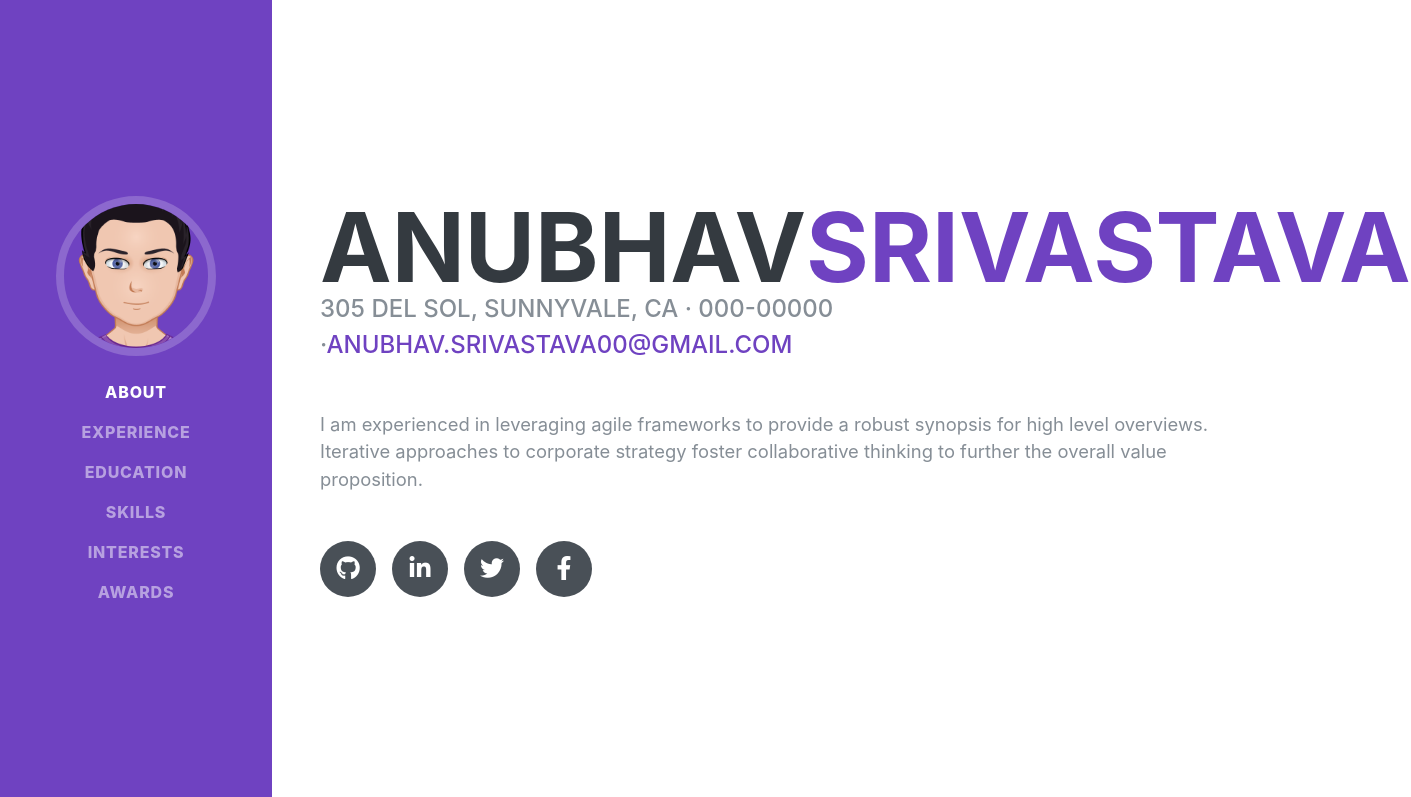
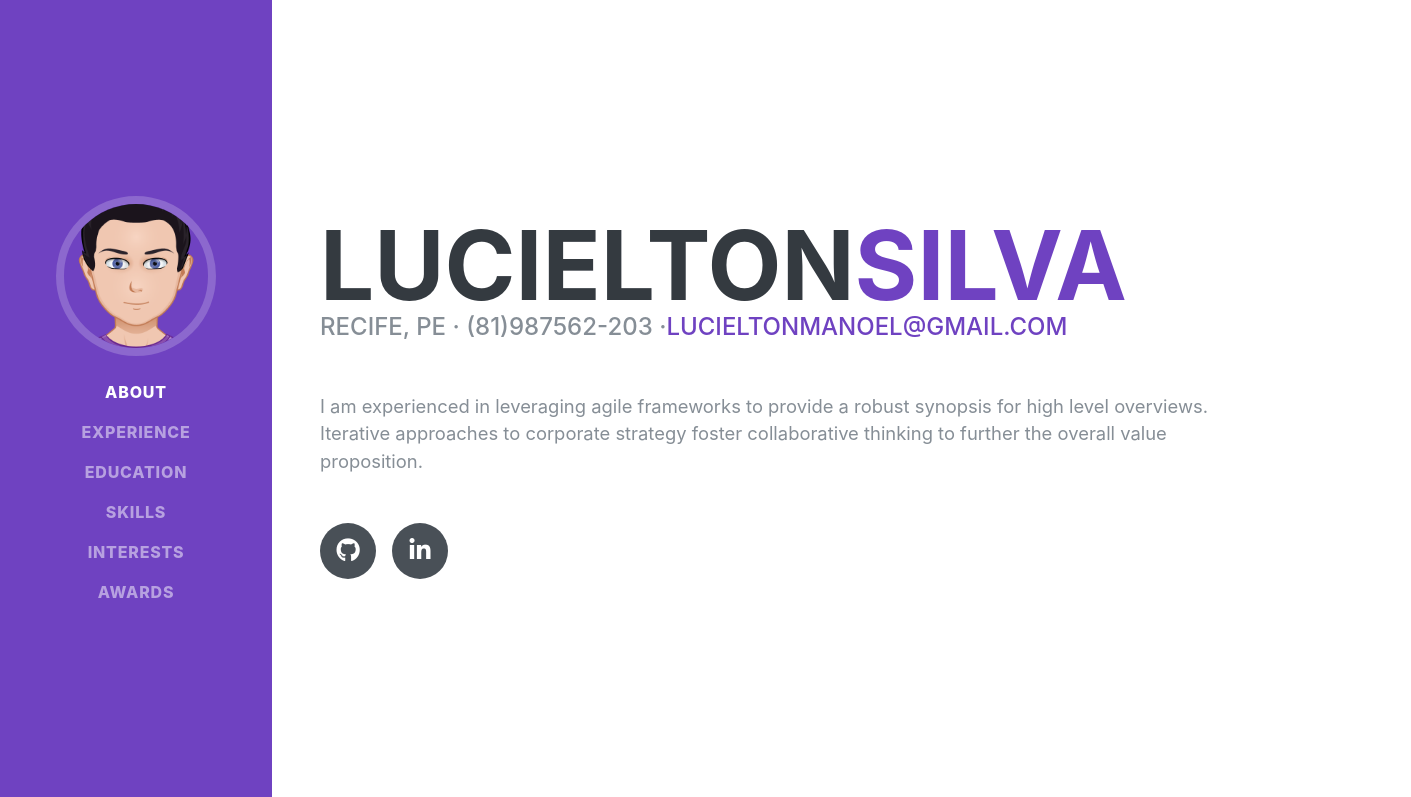
Before and after one commit to Lucielton/DoWhile-PortifolioGatsby, a Gatsby site: page / in a window 1280 px wide. Shown: the top 797 px of the page, 1411 px wide, since content can reach past the window. Built offline with nearby package versions, Linux system fonts and the light colour scheme; Gatsby itself is replaced by a stand-in of ours; a web font is replaced by a local one.

Commit message:
Portifolio Template With Gatsby

```diff
--- a/config.js
+++ b/config.js
@@ -1,5 +1,5 @@
 module.exports = {
-  siteTitle: 'Gatsby Starter Resume', // <title>
+  siteTitle: 'Resume Lucielton', // <title>
   manifestName: 'Resume',
   manifestShortName: 'Landing', // max 12 characters
   manifestStartUrl: '/',
@@ -8,32 +8,22 @@ module.exports = {
   manifestDisplay: 'standalone',
   manifestIcon: 'src/assets/img/website-icon.png',
   pathPrefix: `/gatsby-starter-resume/`, // This path is subpath of your hosting https://domain/portfolio
-  firstName: 'Anubhav',
-  lastName: 'Srivastava',
+  firstName: 'Lucielton',
+  lastName: 'Silva',
   // social
   socialLinks: [
     {
       icon: 'fa-github',
       name: 'Github',
-      url: 'https://github.com/anubhavsrivastava',
+      url: 'https://github.com/Lucielton',
     },
     {
       icon: 'fa-linkedin-in',
       name: 'Linkedin',
-      url: 'https://linkedin.com/in/theanubhav/',
-    },
-    {
-      icon: 'fa-twitter',
-      name: 'Twitter',
-      url: 'https://twitter.com/onlyanubhav',
-    },
-    {
-      icon: 'fa-facebook-f',
-      name: 'Facebook',
-      url: 'https://facebook.com/theanubhav',
+      url: 'https://www.linkedin.com/in/lucielton/',
     },
   ],
-  email: 'anubhav.srivastava00@gmail.com',
-  phone: '000-00000',
-  address: '305 Del Sol, Sunnyvale, CA',
+  email: 'lucieltonmanoel@gmail.com',
+  phone: '(81)987562-203',
+  address: 'Recife, PE',
 };
--- /dev/null
+++ b/src/components/sections/Resume.js
@@ -0,0 +1,36 @@
+import React from 'react';
+
+const Resume = ({firstName, lastName, email, phone, address, socialLinks, children})=>{
+  return(
+    <section
+        className="resume-section p-3 p-lg-5 d-flex align-items-center"
+        id="about"
+      >
+        <div className="w-100">
+          <h1 className="mb-0">
+            {firstName}
+            <span className="text-primary">{lastName}</span>
+          </h1>
+          <div className="subheading mb-5">
+            {address} · {phone} ·
+            <a href={`mailto:${email}`}>{email}</a>
+          </div>
+          <p className="lead mb-5">
+            {children}
+          </p>
+          <div className="social-icons">
+            {socialLinks.map(social => {
+              const { icon, url } = social;
+              return (
+                <a key={url} href={url}>
+                  <i className={`fab ${icon}`}></i>
+                </a>
+              );
+            })}
+          </div>
+        </div>
+      </section>
+  );
+}
+
+export default Resume;
--- a/src/pages/index.js
+++ b/src/pages/index.js
@@ -4,42 +4,25 @@ import Layout from '../components/Layout';
 
 // import { Link } from 'gatsby';
 import Sidebar from '../components/Sidebar';
+import Resume from '../components/sections/Resume';
 import config from '../../config';
 const IndexPage = () => (
   <Layout>
     <Sidebar />
     <div className="container-fluid p-0">
-      <section
-        className="resume-section p-3 p-lg-5 d-flex align-items-center"
-        id="about"
-      >
-        <div className="w-100">
-          <h1 className="mb-0">
-            {config.firstName}
-            <span className="text-primary">{config.lastName}</span>
-          </h1>
-          <div className="subheading mb-5">
-            {config.address} · {config.phone} ·
-            <a href={`mailto:${config.email}`}>{config.email}</a>
-          </div>
-          <p className="lead mb-5">
-            I am experienced in leveraging agile frameworks to provide a robust
-            synopsis for high level overviews. Iterative approaches to corporate
-            strategy foster collaborative thinking to further the overall value
-            proposition.
-          </p>
-          <div className="social-icons">
-            {config.socialLinks.map(social => {
-              const { icon, url } = social;
-              return (
-                <a key={url} href={url}>
-                  <i className={`fab ${icon}`}></i>
-                </a>
-              );
-            })}
-          </div>
-        </div>
-      </section>
+      <Resume
+          firstName={config.firstName}
+          lastName={config.lastName}
+          email={config.email}
+          phone={config.phone}
+          address={config.address}
+          socialLinks={config.socialLinks}
+        >
+        I am experienced in leveraging agile frameworks to provide a robust
+        synopsis for high level overviews. Iterative approaches to corporate
+        strategy foster collaborative thinking to further the overall value
+        proposition.
+      </Resume>
 
       <hr className="m-0" />
 
```
